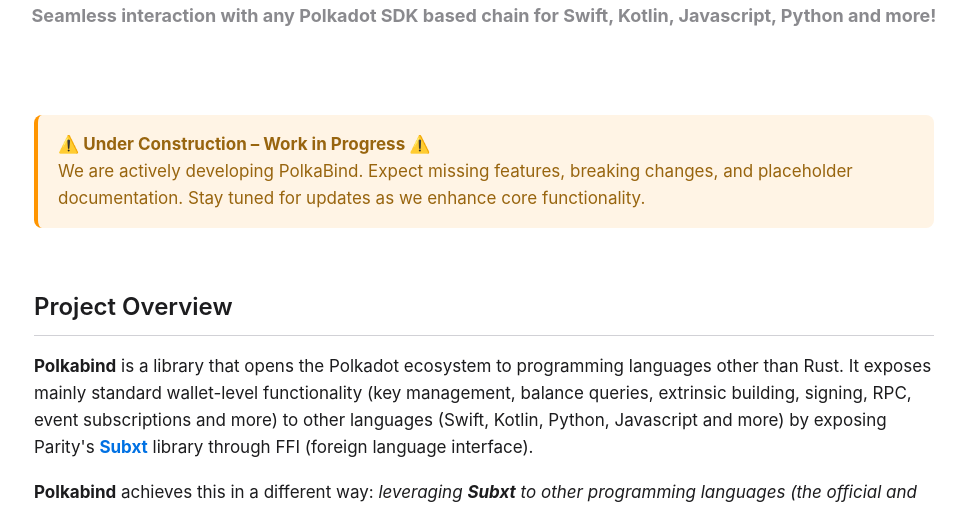
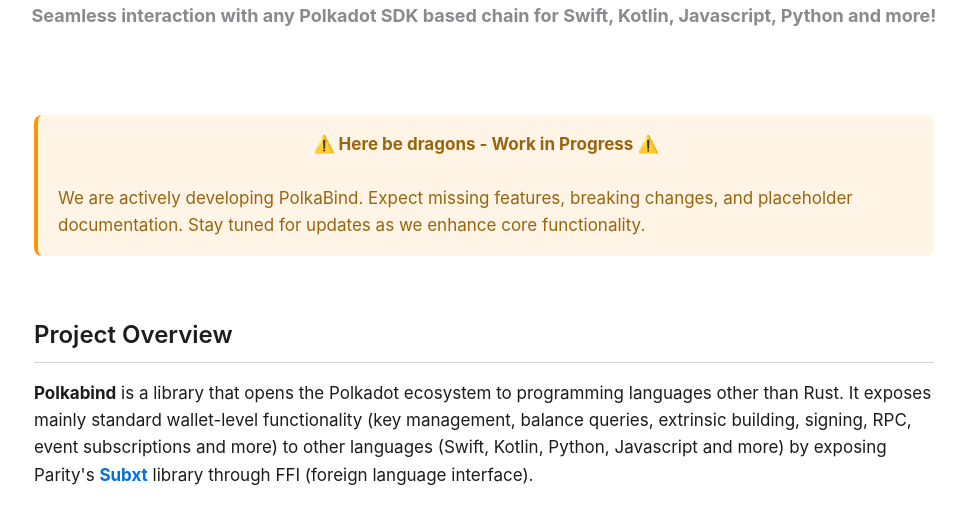
Before and after one commit to Polkabind/polkabind.github.io, a plain HTML site: page index.html in a window 1280 px wide. Shown: the part 242-748 px from the top of the page, without its empty margins (156-1122 px from the left). Drawn offline with Linux system fonts and the light colour scheme.

Commit message:
Center callout title

```diff
--- a/index.html
+++ b/index.html
@@ -142,6 +142,9 @@
         color: #98650f;
         font-size: 17px;
       }
+     .callout-title {
+       text-align: center;
+     }
 
       /* Footer */
       footer {
@@ -169,7 +172,8 @@
 
     <div class="container">
       <div class="callout">
-        <strong>⚠️ Under Construction – Work in Progress ⚠️</strong><br />
+        <div class="callout-title"><strong>⚠️ Here be dragons - Work in Progress ⚠️</strong></div>
+          <br />
         We are actively developing PolkaBind. Expect missing features, breaking
         changes, and placeholder documentation. Stay tuned for updates as we
         enhance core functionality.
```
